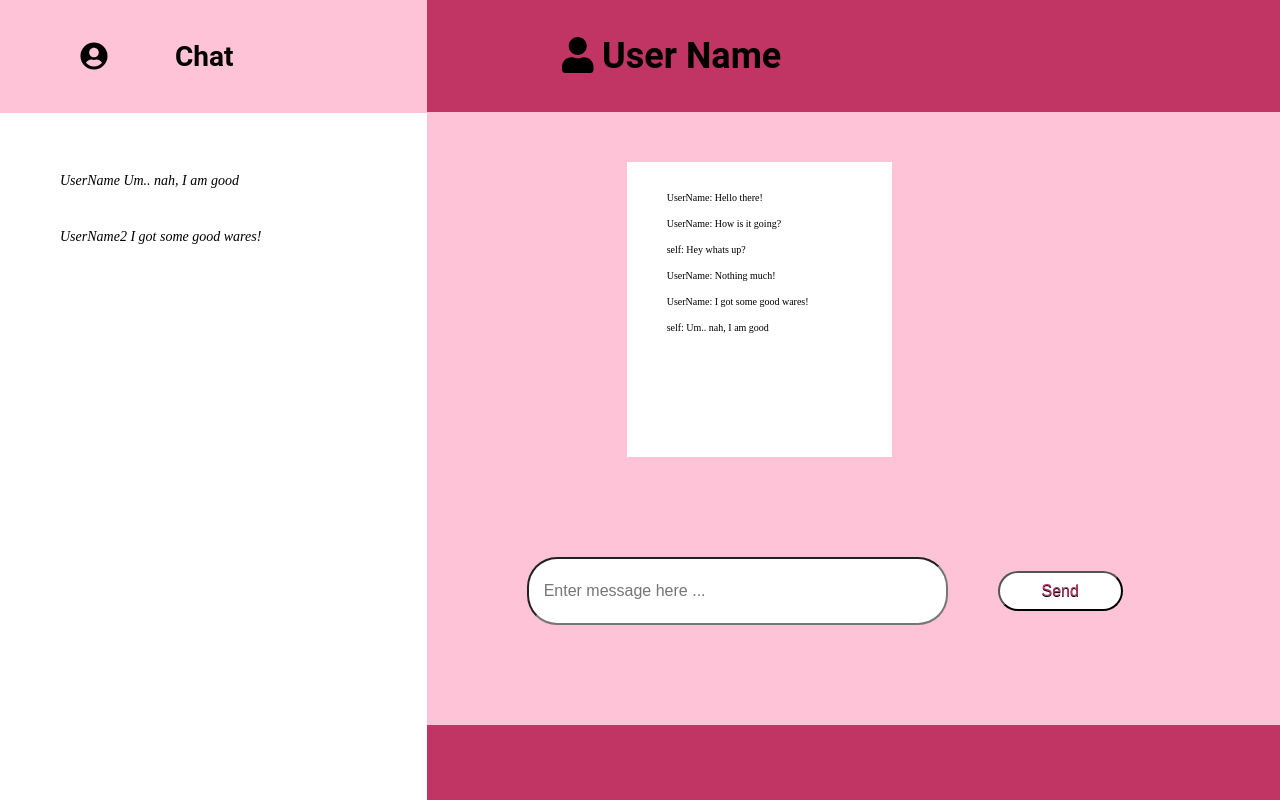
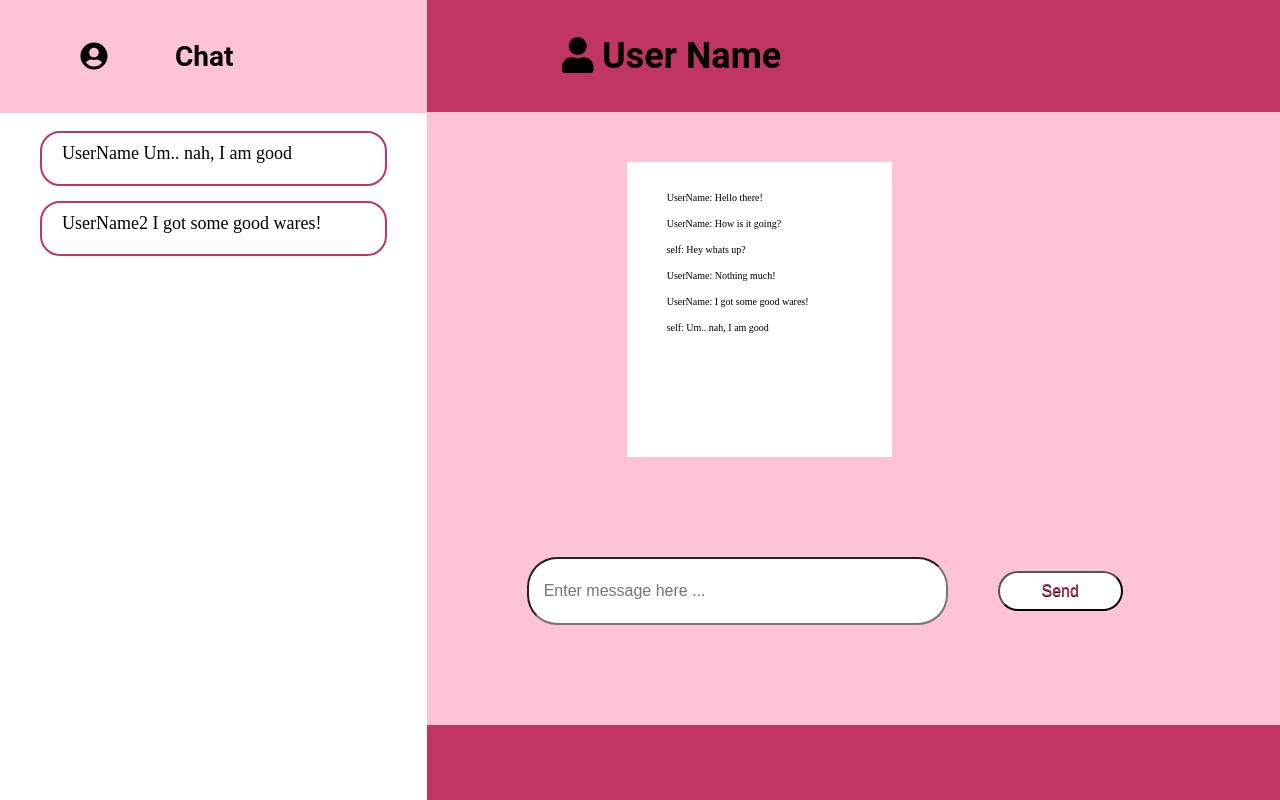
Before and after one commit to TofuSupreme/chatapp_vue, a Vue app: page / in a window 1280 px wide. Built offline with nearby package versions, Linux system fonts and the light colour scheme.

Commit message:
Updated styles to LeftPanel

```diff
--- a/src/App.vue
+++ b/src/App.vue
@@ -1,68 +1,26 @@
 
 <template>
     <div class="grid_container">
-        <div class="left_panel">
-            <div class="meseenger_header">
-            <span class="messenger_logo">
-            <font-awesome-icon icon="user-circle" class="profile_icon"/>
-                    Chat
-                    </span>
-                    </div>
+        <LeftPanel :rooms="rooms" @roomSwitch="room_switch"/>
+        <RightPanel :rooms="rooms" :selectedRoom="selectedRoom"
+            @onSubmit="onSubmit"/>
 
-            <!-- Display the rooms list -->
-            <ul class="room_list">
-                <li class="room"
-                    @click="room_switch(room.id)"
-                    v-for="room in rooms"
-                    :key="room.id">
-                    {{ room.users[0] }}
-                    {{ room.messages[room.messages.length - 1].text }}
-                    <!-- With a given array, it grabs the last value of that array -->
-                </li>
-            </ul>
-        </div>
-
-        <div class="right_panel">
-            <div class="user_header">
-                <span class="userName_ID">
-                    <font-awesome-icon icon="user"/>
-                    User Name</span>
-            </div>
-            <div class="messenger_body">
-            <ul class="chat_box">
-                <li
-                    class="chat_box_messages"
-                    v-for="(message, index) in rooms[selectedRoom].messages"
-                    :key="index">
-                    {{ message.from }}: {{ message.text }}
-                </li>
-            </ul>
-
-            <input
-                type="text"
-                class="userMessage_text"
-                name="userMessage_text"
-                id="userMessage_text"
-                placeholder="Enter message here ..."
-                v-model="input"
-            />
-            <button @click="onSubmit" class="messenger_button">Send</button>
-            </div>
-        </div>
+        <!-- @eventName="functionName" -->
     </div>
 </template>
 
 <script>
+import LeftPanel from './components/LeftPanel.vue'
+import RightPanel from './components/RightPanel.vue'
 
 export default {
     name: 'App',
     components: {
-
+        LeftPanel,
+        RightPanel,
     },
-
     data() {
         return {
-            input: "",
             selectedRoom: '1',
             rooms: {
                 '1': {
@@ -128,12 +86,11 @@ export default {
         room_switch(newRoom) {
             this.selectedRoom = newRoom
         },
-        onSubmit() {
+        onSubmit(input) {
             this.rooms[this.selectedRoom].messages.push({
                 from: 'self',
-                text: this.input
+                text: input
             })
-            this.input = ""
         }
     }
 }
@@ -158,117 +115,4 @@ body {
     height: 100vh;
 }
 
-.left_panel {
-    display: flex;
-    flex-direction: column;
-    opacity: 1;
-    overflow: auto;
-}
-
-.meseenger_header {
-    background:#ffc3d7;
-    padding: 40px;
-}
-.messenger_logo {
-    color: rgba(0, 0, 0, 1);
-    font-family: Roboto;
-    font-weight: Bold;
-    font-size: 28px;
-    opacity: 1;
-    padding: 40px;
-
-}
-
-.profile_icon {
-    padding-right: 10px;
-    margin-right: 50px;
-}
-
-.room_list {
-padding-top: 30px;
-}
-
-.room_list:hover {
-    cursor: pointer;
-}
-.room {
-    padding: 20px;
-    list-style: none;
-    font-size: 14px;
-    font-style: italic;
-}
-
-.right_panel {
-        display: flex;
-        flex-direction: column;
-        opacity: 1;
-        overflow: hidden;
-        background-color: #c03563;
-
-}
-
-.user_header {
-    padding: 35px;
-    background-color: #c03563
-}
-.userName_ID {
-    color: rgba(0, 0, 0, 1);
-    font-family: Roboto;
-    font-weight: Bold;
-    font-size: 36px;
-    margin-left: 100px;
-    opacity: 1;
-}
-.messenger_body {
-    background:#ffc3d7;
-}
-.chat_box {
-    margin: 50px 0 0 200px;
-    width: 225px;
-    height: 250px;
-    padding-bottom: 30px;
-    padding-top: 15px;
-    background-color: white;
-}
-
-.chat_box_messages {
-    list-style: none;
-    text-align: left;
-    margin-top:15px;
-}
-
-.userMessage_text {
-    width: 400px;
-    height: 62px;
-    margin: 100px;
-    opacity: 1;
-    overflow: hidden;
-    border-radius: 30px;
-}
-
-input[type="text"] {
-    padding-left: 15px;
-    font-size: 16px;
-}
-
-input[type="text"]:focus {
-    outline: none;
-    -webkit-box-shadow: 1px 2px 9px 1px #000000;
-    box-shadow: 1px 2px 9px 1px #000000;
-
-}
-
-.messenger_button {
-    background-color: white;
-    border-radius: 28px;
-    height: 40px;
-    width: 125px;
-    margin-left: -50px;
-    display: inline-block;
-    cursor: pointer;
-    color: #c03563;
-    font-size: 16px;
-    text-decoration: none;
-    text-shadow: 0px 1px 0px black;
-}
 </style>
--- /dev/null
+++ b/src/components/LeftPanel.vue
@@ -0,0 +1,78 @@
+<template>
+    <div class="left_panel">
+        <div class="meseenger_header">
+            <span class="messenger_logo">
+                <font-awesome-icon icon="user-circle" class="profile_icon" />
+                Chat
+            </span>
+        </div>
+<!-- ="{room, isSelf: room.from == 'self'}"-->
+        <ul class="room_list">
+            <li class="room"
+                :class="{ 'user': room.users}"
+                @click="$emit('roomSwitch', room.id)"
+                v-for="room in rooms"
+                :key="room.id">
+                {{ room.users[0] }}
+                {{ room.messages[room.messages.length - 1].text }}
+                <!-- With a given array, it grabs the last value of that array -->
+            </li>
+        </ul>
+    </div>
+</template>
+
+<script>
+export default {
+    name: 'LeftPanel',
+    props: {
+        rooms: Object
+    }
+}
+</script>
+
+<style>
+.left_panel {
+    display: flex;
+    flex-direction: column;
+    opacity: 1;
+    overflow: auto;
+}
+.meseenger_header {
+    background:#ffc3d7;
+    padding: 40px;
+}
+.messenger_logo {
+    color: rgba(0, 0, 0, 1);
+    font-family: Roboto;
+    font-weight: Bold;
+    font-size: 28px;
+    opacity: 1;
+    padding: 40px;
+
+}
+.profile_icon {
+    padding-right: 10px;
+    margin-right: 50px;
+}
+.room_list {
+font-size: 18px;
+list-style: none;
+}
+
+.room_list:hover {
+    cursor: pointer;
+}
+.room {
+    padding: 20px;
+    margin-bottom: 15px;
+    list-style: none;
+}
+
+.user {
+    color: black;
+    margin-right: 40px;
+    padding-top: 10px;
+    border-radius: 20px;
+    border: 2px solid #c03563;
+}
+</style>
--- /dev/null
+++ b/src/components/RightPanel.vue
@@ -0,0 +1,132 @@
+<template>
+    <div class="right_panel">
+        <div class="user_header">
+            <span class="userName_ID">
+                <font-awesome-icon icon="user"/>
+                User Name
+            </span>
+        </div>
+
+        <div class="messenger_body">
+            <ul class="chat_box">
+                <li
+                    class="chat_box_messages"
+                    v-for="(message, index) in rooms[selectedRoom].messages"
+                    :key="index">
+                    {{ message.from }}: {{ message.text }}
+                </li>
+            </ul>
+
+            <input
+                type="text"
+                class="userMessage_text"
+                name="userMessage_text"
+                id="userMessage_text"
+                placeholder="Enter message here ..."
+                v-model="input"
+            />
+            <button @click="handleClick" class="messenger_button">
+                Send
+            </button>
+        </div>
+    </div>
+</template>
+
+<script>
+export default {
+    name: 'RightPanel',
+    props: {
+        rooms: Object,
+        selectedRoom: String,
+    },
+    data(){
+        return {
+            input: ''
+        }
+    },
+    methods: {
+        handleClick(input) {
+            this.$emit('onSubmit', this.input)
+            this.input = ''
+            console.log(input)
+        }
+    }
+}
+</script>
+
+<style scoped>
+.right_panel {
+        display: flex;
+        flex-direction: column;
+        opacity: 1;
+        overflow: hidden;
+        background-color: #c03563;
+
+}
+
+.user_header {
+    padding: 35px;
+    background-color: #c03563
+}
+.userName_ID {
+    color: rgba(0, 0, 0, 1);
+    font-family: Roboto;
+    font-weight: Bold;
+    font-size: 36px;
+    margin-left: 100px;
+    opacity: 1;
+}
+.messenger_body {
+    background:#ffc3d7;
+}
+.chat_box {
+    margin: 50px 0 0 200px;
+    width: 225px;
+    height: 250px;
+    padding-bottom: 30px;
+    padding-top: 15px;
+    background-color: white;
+}
+
+.chat_box_messages {
+    list-style: none;
+    text-align: left;
+    margin-top:15px;
+}
+
+.userMessage_text {
+    width: 400px;
+    height: 62px;
+    margin: 100px;
+    opacity: 1;
+    overflow: hidden;
+    border-radius: 30px;
+}
+
+input[type="text"] {
+    padding-left: 15px;
+    font-size: 16px;
+}
+
+input[type="text"]:focus {
+    outline: none;
+    -webkit-box-shadow: 1px 2px 9px 1px #000000;
+    box-shadow: 1px 2px 9px 1px #000000;
+
+}
+
+.messenger_button {
+    background-color: white;
+    border-radius: 28px;
+    height: 40px;
+    width: 125px;
+    margin-left: -50px;
+    display: inline-block;
+    cursor: pointer;
+    color: #c03563;
+    font-size: 16px;
+    text-decoration: none;
+    text-shadow: 0px 1px 0px black;
+}
+
+</style>
```
